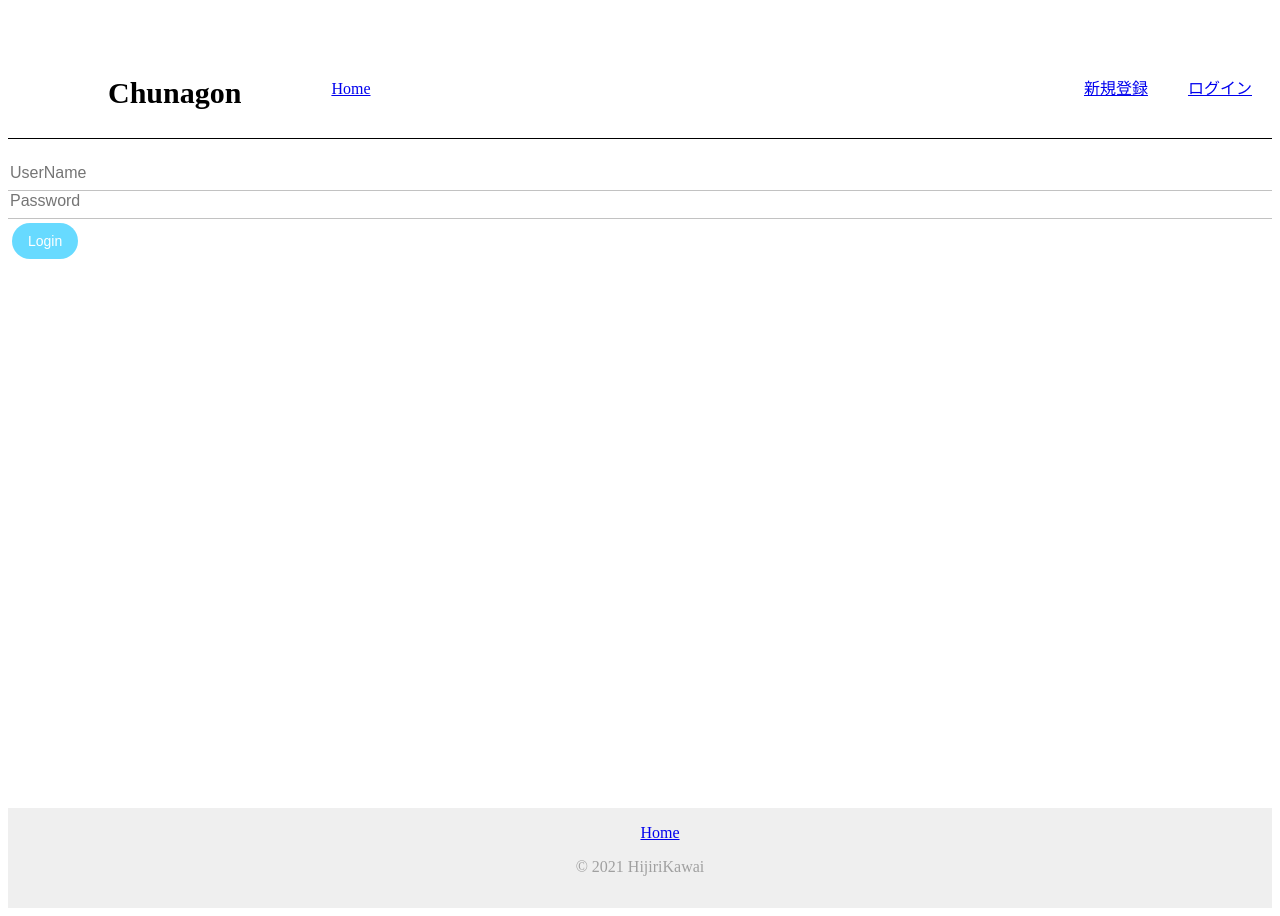
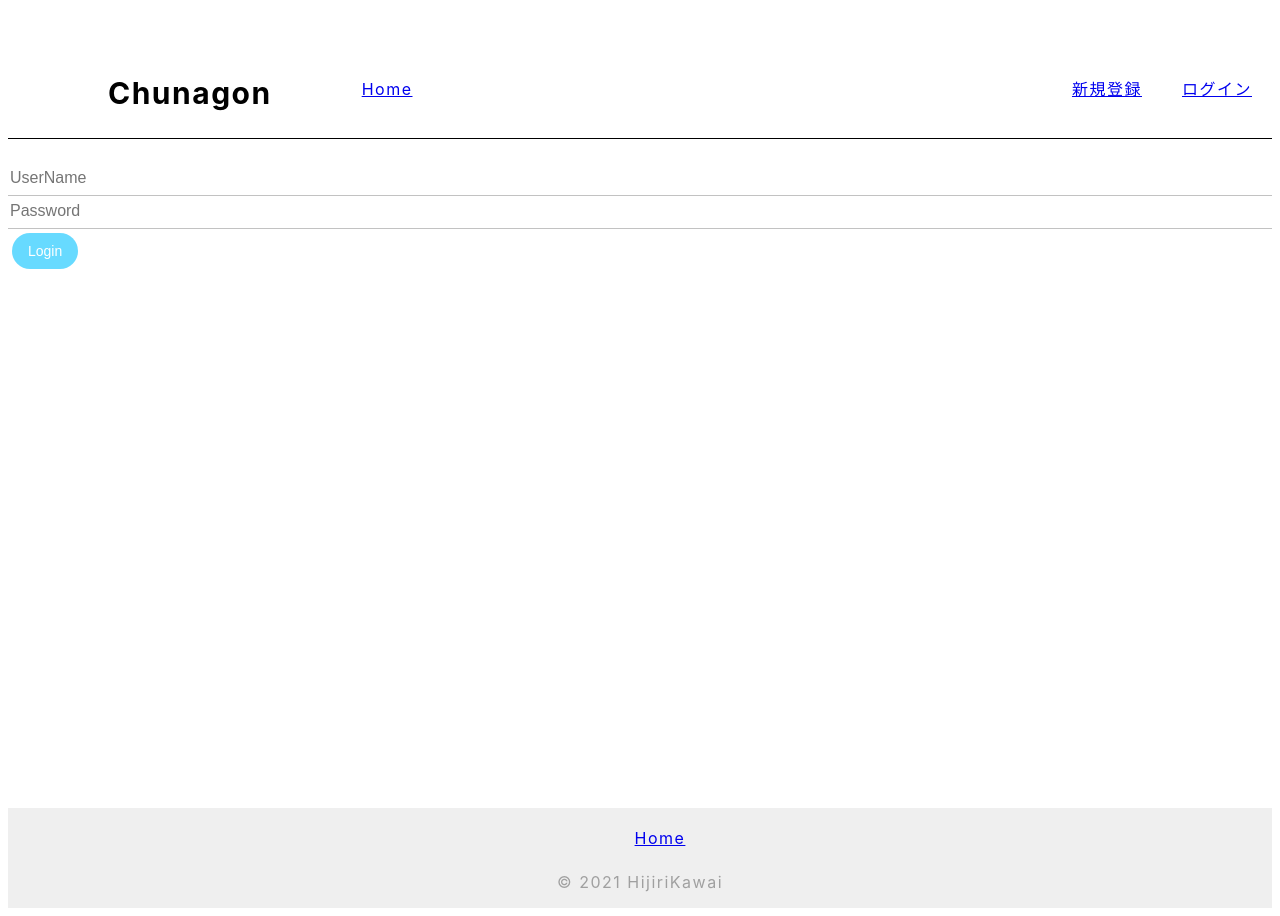
Before and after one commit to HijiriKawai/chunagon, a React (Create React App) app: page /login in a window 1280 px wide. Built offline with nearby package versions, Linux system fonts and the light colour scheme.

Commit message:
Questionsにスタイルを適用

```diff
--- a/src/App.tsx
+++ b/src/App.tsx
@@ -32,6 +32,11 @@ const Wrapper = styled.div`
   min-height: 100vh;
   position: relative;
   padding-bottom: 100px;
+  font-family: -apple-system, BlinkMacSystemFont, 'Hiragino Kaku Gothic ProN', Meiryo, sans-serif;
+  font-size: 16px;
+  color: #333;
+  letter-spacing: 1.5px;
+  line-height: 1.75;
 `;
 
 function App() {
--- a/src/components/atoms/Questions/index.tsx
+++ b/src/components/atoms/Questions/index.tsx
@@ -1,21 +1,68 @@
 import { VFC } from 'react';
 import { Link } from 'react-router-dom';
+import styled from 'styled-components';
 import QuestionsResponse from '../../../models/QuestionResponse';
 
 type QuestionsProps = {
   questions: QuestionsResponse;
 };
 
+const StyledTable = styled.table`
+  width: 100%;
+  border-collapse: collapse;
+  border-spacing: 0;
+`;
+
+const StyledTr = styled.tr`
+  :nth-child(odd) {
+    background-color: #eee;
+  }
+`;
+
+const StyledTd = styled.td`
+  padding: 10px 0;
+  text-align: center;
+`;
+
+const StyledTh = styled.th`
+  padding: 10px 0;
+  text-align: center;
+`;
+
+const StyledLink = styled(Link)`
+  text-decoration: none;
+  :active {
+    color: #26a69a;
+  }
+  :hover {
+    color: #26a69a;
+  }
+`;
+
+const StyledP = styled.p``;
+
 export const Questions: VFC<QuestionsProps> = (props: QuestionsProps) => {
   const { questions } = props;
   const items = questions.map((question) => {
     return (
-      <div key={question.questionID}>
-        <Link to={`question/${question.questionID}`}>{question.title}</Link>
-        {question.answeredCorrectly && <p>済</p>}
-        {!question.answeredCorrectly && <p>未</p>}
-      </div>
+      <StyledTr key={question.questionID}>
+        <StyledTd>
+          <StyledLink to={`question/${question.questionID}`}>{question.title}</StyledLink>
+        </StyledTd>
+        <StyledTd>
+          {question.answeredCorrectly && <StyledP>済</StyledP>}
+          {!question.answeredCorrectly && <StyledP>未</StyledP>}
+        </StyledTd>
+      </StyledTr>
     );
   });
-  return <>{items}</>;
+  return (
+    <StyledTable>
+      <thead>
+        <StyledTh>問題名</StyledTh>
+        <StyledTh>回答</StyledTh>
+      </thead>
+      <tbody>{items}</tbody>
+    </StyledTable>
+  );
 };
```
